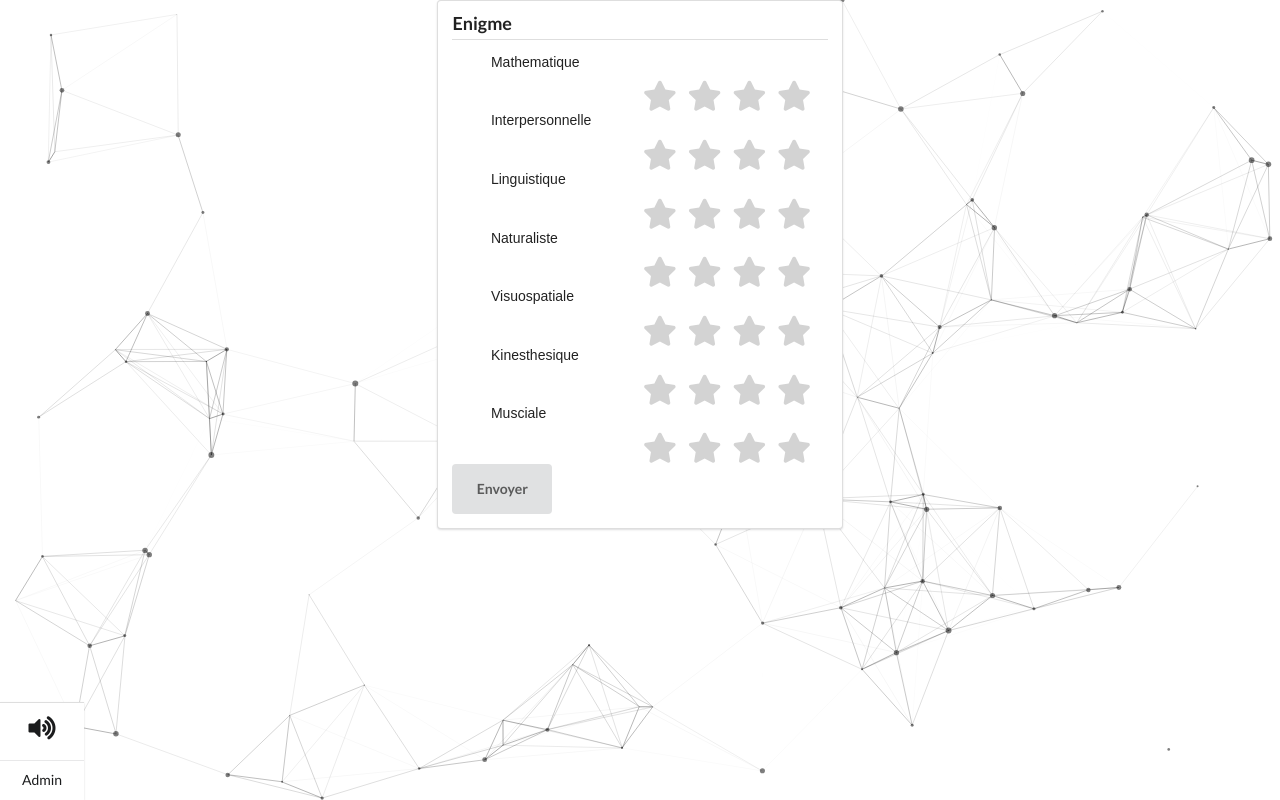
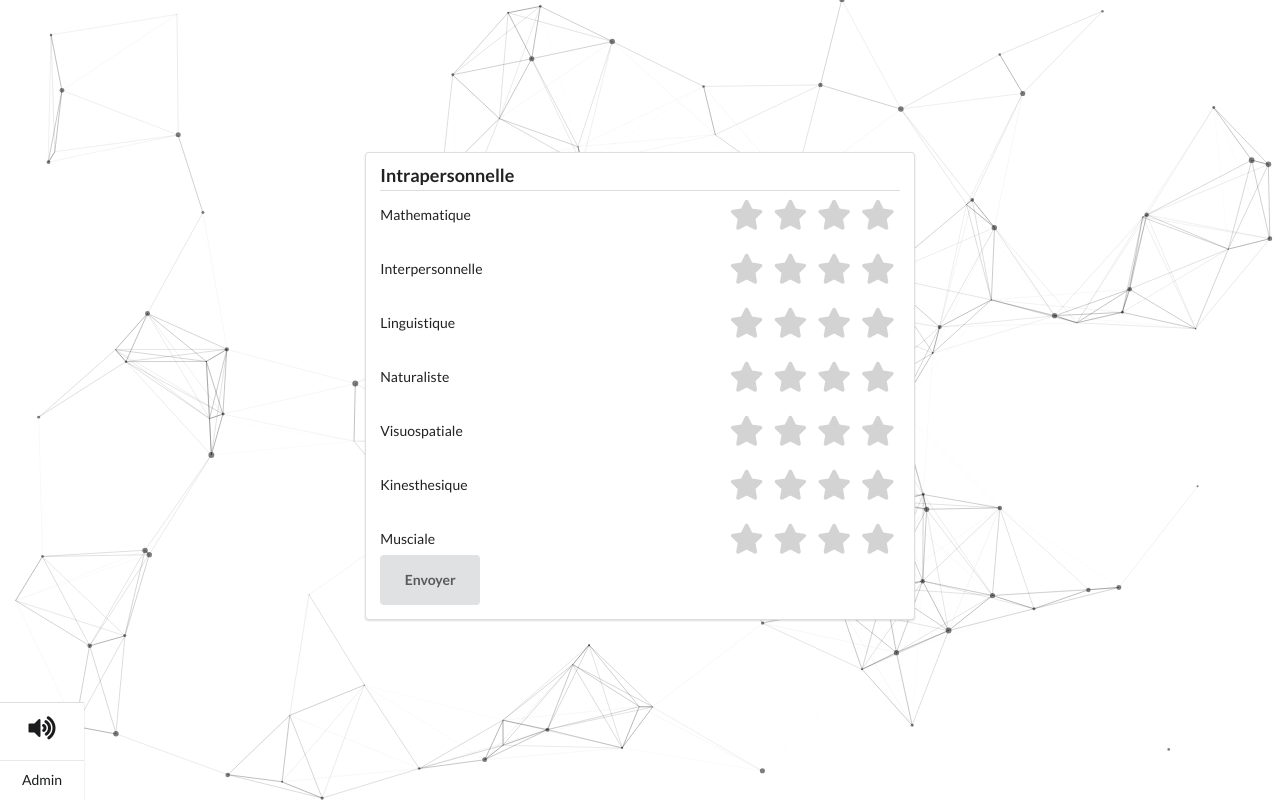
Before and after one commit to SandrineZ3/ApplicationTalents, a Symfony app: template templates/intrapersonnelle/show.html.twig in a window 1280 px wide. Run offline with Twig, Linux system fonts and the light colour scheme; the template is opened without the code that fills it, so the values that code supplies are empty; some libraries are stand-ins or nearby versions; some web fonts are replaced.

Commit message:
Update visuel

```diff
--- a/public/css/particles.css
+++ b/public/css/particles.css
@@ -1,14 +1,7 @@
-body {
-    margin: 0;
-    font: normal 75% Arial,Helvetica,sans-serif;
+#particles-js > canvas {
+    display: block;
+    /*vertical-align: bottom;*/
 }
-
-canvas {
-    display: block;
-    vertical-align: bottom;
-}
-
-/* ---- particles.js container ---- */
 
 #particles-js {
     position: absolute;
--- a/public/css/ratingStars.css
+++ b/public/css/ratingStars.css
@@ -1,6 +1,12 @@
 .rating {
     border: none;
-    margin: 0 0 0 28px;
+    /*padding: 10px;*/
+    /*margin: 0 0 0 28px;*/
+    /*margin: 14px;*/
+}
+
+.rating > .label {
+    padding: 0 5px 0 50px;
 }
 
 .rating > input {
@@ -8,7 +14,7 @@
 }
 
 .rating > label:before {
-    margin-top: 2px;
+    /*margin-top: 2px;*/
     padding: 0 5px 0 5px;
     font-size: 30px;
     font-family: "Font Awesome 5 Free", serif;
@@ -20,8 +26,8 @@
 .rating > label {
     color: lightgrey;
     float: right;
-    margin: 4px 1px 0 0;
-    height: 25px;
+    /*margin: 4px 1px 0 0;*/
+    /*height: 25px;*/
 }
 
 /* hover current star */
--- a/public/css/style.css
+++ b/public/css/style.css
@@ -1,3 +1,20 @@
 .h100 {
     height: 100vh !important;
 }
+
+.colorApp {
+    background-color: #ffffff !important;
+}
+
+.fourImagesInOneBox {
+    height: 400px !important;
+    display: flex; !important;
+    flex-wrap: wrap; !important;
+    flex-direction: row; !important;
+}
+
+.fourImagesInOneBox img {
+    height: 50% !important;
+    width: 50% !important;
+    object-fit: cover !important;
+}
--- a/public/js/particles.js
+++ b/public/js/particles.js
@@ -75,7 +75,7 @@ particlesJS("particles-js", {
                 "mode": "repulse"
             },
             "onclick": {
-                "enable": true,
+                "enable": false,
                 "mode": "push"
             },
             "resize": true
--- a/templates/base.html.twig
+++ b/templates/base.html.twig
@@ -6,7 +6,6 @@
     <title>{% block title %}ApplicationTalents{% endblock %}</title>
     <link rel="icon" type="image/png" href="{{ asset('images/divers/flavicon.png') }}"/>
 
-    <link rel="preconnect" href="https://fonts.gstatic.com">
     <link href="https://fonts.googleapis.com/css2?family=Architects+Daughter&family=KoHo:wght@200&display=swap" rel="stylesheet">
     <link href="https://cdn.jsdelivr.net/npm/semantic-ui@2.4.2/dist/semantic.min.css" rel="stylesheet">
     <link href="https://cdnjs.cloudflare.com/ajax/libs/font-awesome/5.15.3/css/all.min.css" rel="stylesheet">
@@ -16,7 +15,6 @@
     <link href="{{ asset('css/particles.css') }}" rel="stylesheet">
     <link rel="stylesheet" href="{{ asset('css/styleLinguistiqueDragAndDrop.css') }}" type="text/css">
     <link rel="stylesheet" href="{{ asset('css/sandrine.css') }}">
-    {#    <script src="linguistique/content/dragAndDropApp.js"></script>#}
     {% block stylesheets %}{% endblock %}
 </head>
 
--- a/templates/interpersonnelle/content/formEnigme.html.twig
+++ b/templates/interpersonnelle/content/formEnigme.html.twig
@@ -1,5 +1,5 @@
 <form class="ui form" id="formEnigme">
-    <iframe width="560" height="315" src="{{ enigmeRandom.urlVideo }}" frameborder="0" allow="autoplay; encrypted-media" allowfullscreen></iframe>
+    <iframe width="100%" height="315" src="{{ enigmeRandom.urlVideo }}" frameborder="0" allow="autoplay; encrypted-media" allowfullscreen></iframe>
 
     <div class="inline fields">
         <label for="{{ nomInput }}">Réponse :</label>
--- a/templates/intrapersonnelle/content/formEnigme.html.twig
+++ b/templates/intrapersonnelle/content/formEnigme.html.twig
@@ -1,7 +1,23 @@
-<fieldset class="rating">
-    <legend>{{ competence | capitalize }}</legend>
-    <input type="radio" id="{{ competence }}_star4" name="{{ competence }}" value="4"/><label class="full" for="{{ competence }}_star4"></label>
-    <input type="radio" id="{{ competence }}_star3" name="{{ competence }}" value="3"/><label class="full" for="{{ competence }}_star3"></label>
-    <input type="radio" id="{{ competence }}_star2" name="{{ competence }}" value="2"/><label class="full" for="{{ competence }}_star2"></label>
-    <input type="radio" id="{{ competence }}_star1" name="{{ competence }}" value="1"/><label class="full" for="{{ competence }}_star1"></label>
-</fieldset>
+{#<div class="rating">#}
+<div class="ui grid">
+    <div class="six wide column">
+        {{ competence | capitalize }}
+    </div>
+
+    <div class="ten wide column">
+        <div class="rating">
+            <input type="radio" id="{{ competence }}_star4" name="{{ competence }}" value="4"/>
+            <label class="full" for="{{ competence }}_star4"></label>
+
+            <input type="radio" id="{{ competence }}_star3" name="{{ competence }}" value="3"/>
+            <label class="full" for="{{ competence }}_star3"></label>
+
+            <input type="radio" id="{{ competence }}_star2" name="{{ competence }}" value="2"/>
+            <label class="full" for="{{ competence }}_star2"></label>
+
+            <input type="radio" id="{{ competence }}_star1" name="{{ competence }}" value="1"/>
+            <label class="full" for="{{ competence }}_star1"></label>
+        </div>
+    </div>
+</div>
+{#</div>#}
--- a/templates/intrapersonnelle/show.html.twig
+++ b/templates/intrapersonnelle/show.html.twig
@@ -3,11 +3,11 @@
 {% block title %}Enigme Intrapersonnelle{% endblock %}
 
 {% block body %}
-    <div class="ui grid container pad" id="pageIntrapersonnelle">
+    <div class="ui grid container h100 middle aligned" id="pageIntrapersonnelle">
         <div class="row">
-            <div class="sixteen wide mobile ten wide tablet six wide computer centered column">
-                <div class="ui segment">
-                    <h3 class="ui dividing header">Enigme</h3>
+            <div class="sixteen wide mobile ten wide tablet eight wide computer centered column">
+                <div class="ui colorApp segment">
+                    <h3 class="ui dividing header">Intrapersonnelle</h3>
                     <div id="blocEnigme">
                         <form method="post">
                             {% set tableauCompetence = ['mathematique', 'interpersonnelle', 'linguistique', 'naturaliste', 'visuoSpatiale', 'kinesthesique', 'musciale'] %}
--- a/templates/main/main.html.twig
+++ b/templates/main/main.html.twig
@@ -6,8 +6,7 @@
     <div class="ui grid container h100 middle aligned">
         <div class="row">
             <div class="sixteen wide mobile ten wide tablet six wide computer centered column">
-                <div class="ui grey inverted segment">
-                    <h1>Accueil</h1>
+                <div class="ui colorApp segment">
                     <a class="fluid ui button" href="{{ path('app_register') }}">Nouvelle Partie</a>
                     <br>
                     <a class="fluid ui button" href="{{ path('app_login') }}">Reprendre</a>
--- a/templates/main/result.html.twig
+++ b/templates/main/result.html.twig
@@ -3,10 +3,10 @@
 {% block title %}Résultats{% endblock %}
 
 {% block body %}
-    <div class="ui grid container pad">
+    <div class="ui grid container h100 middle aligned">
         <div class="row">
             <div class="sixteen wide mobile ten wide tablet six wide computer centered column">
-                <div class="ui segment">
+                <div class="ui colorApp segment">
                     <h3 class="ui dividing header">Résultats</h3>
                     <div id="blocEnigme">
                         <p>scoreInterpersonnelle : {{ user.scoreInterpersonnelle }}</p>
--- a/templates/visuoSpatiale/show.html.twig
+++ b/templates/visuoSpatiale/show.html.twig
@@ -3,10 +3,10 @@
 {% block title %}Enigme Visuo-Spatiale{% endblock %}
 
 {% block body %}
-    <div class="ui grid container pad">
+    <div class="ui grid container h100 middle aligned">
         <div class="row">
             <div class="sixteen wide mobile ten wide tablet six wide computer centered column">
-                <div class="ui segment">
+                <div class="ui colorApp segment">
                     <h3 class="ui dividing header">Enigme</h3>
                     <div id="blocEnigme">
                         {% include("visuoSpatiale/content/formEnigme.html.twig") %}
```
Also changed, not shown: other parts of public/css/particles.css (+0 -38 lines), templates/interpersonnelle/show.html.twig (+4 -4 lines), templates/naturaliste/content/formEnigme.html.twig (+6 -4 lines), templates/naturaliste/show.html.twig (+4 -4 lines), public/css/bruno.css (deleted), public/js/app.js.
